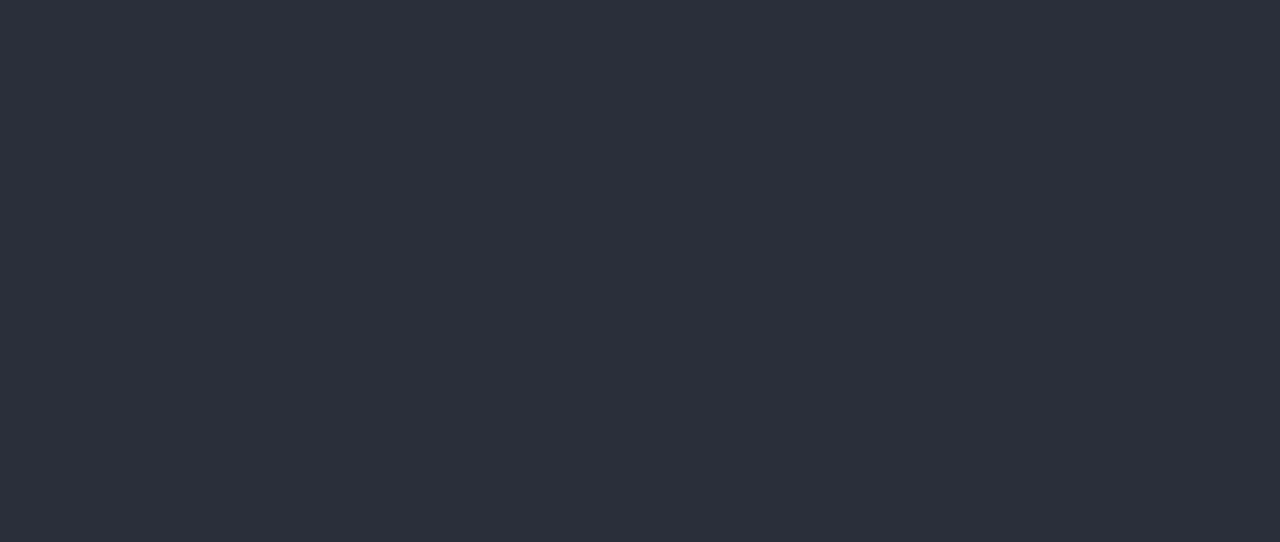
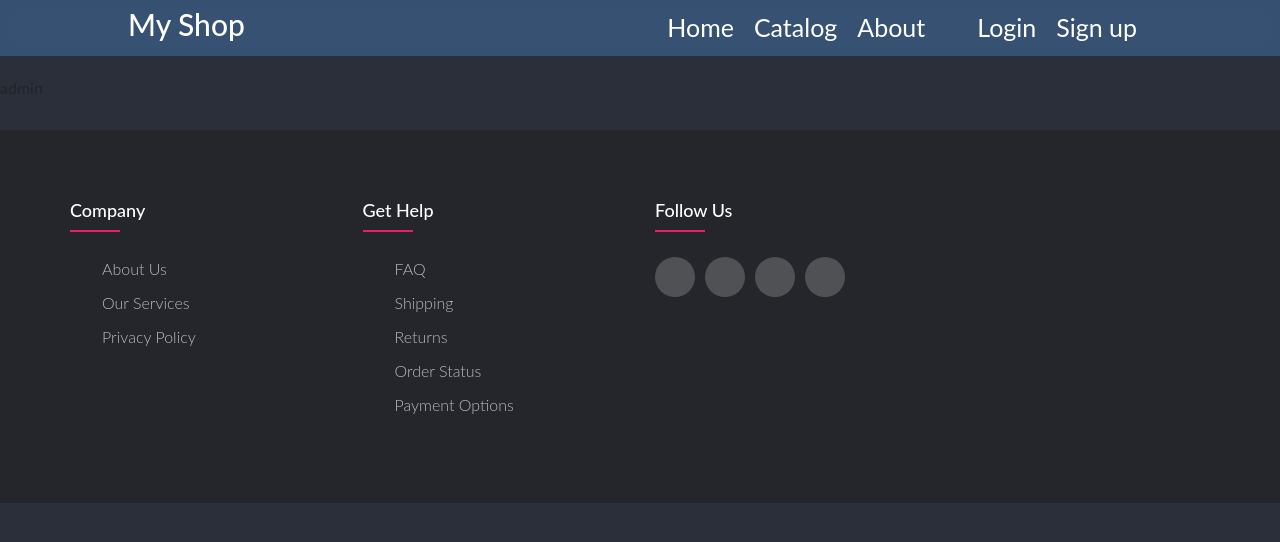
Before and after one commit to m-o-d-e-r/web_homework, a React (Create React App) app in the folder react-site/: page /admin in a window 1280 px wide. Before the commit this address had no page. Shown: the top 542 px of the page. Built offline with nearby package versions, Linux system fonts and the light colour scheme.

Commit message:
create admin components

```diff
--- a/react-site/src/App.js
+++ b/react-site/src/App.js
@@ -7,6 +7,7 @@ import AboutPage from "./pages/AboutPage";
 import Loginpage from './pages/LoginPage';
 import SignupPage from './pages/SignupPage';
 import BasketPage from './pages/BasketPage';
+import AdminPage from './pages/AdminPage';
 
 
 function App() {
@@ -20,6 +21,7 @@ function App() {
         <Route path="/login" element={<Loginpage />} />
         <Route path="/registration" element={<SignupPage />} />
         <Route path="/basket" element={<BasketPage />} />
+        <Route path="/admin" element={<AdminPage />} />
       </Routes>
     </div>
   );
--- /dev/null
+++ b/react-site/src/components/AdminPanel.js
@@ -0,0 +1,12 @@
+import "./AdminPanel.css"
+
+function AdminPanel() {
+    return (
+        <div>
+            admin
+        </div>
+    );
+}
+
+
+export default AdminPanel;
--- /dev/null
+++ b/react-site/src/pages/AdminPage.js
@@ -0,0 +1,15 @@
+import Header from "../components/Header";
+import AdminPanel from "../components/AdminPanel";
+import Footer from "../components/Footer";
+
+function AdminPage() {
+    return (
+        <div>
+            <Header />
+            <AdminPanel />
+            <Footer />
+        </div>
+    );
+}
+
+export default AdminPage;
```
Also changed, not shown: react-site/src/components/AdminPanel.css (added).
